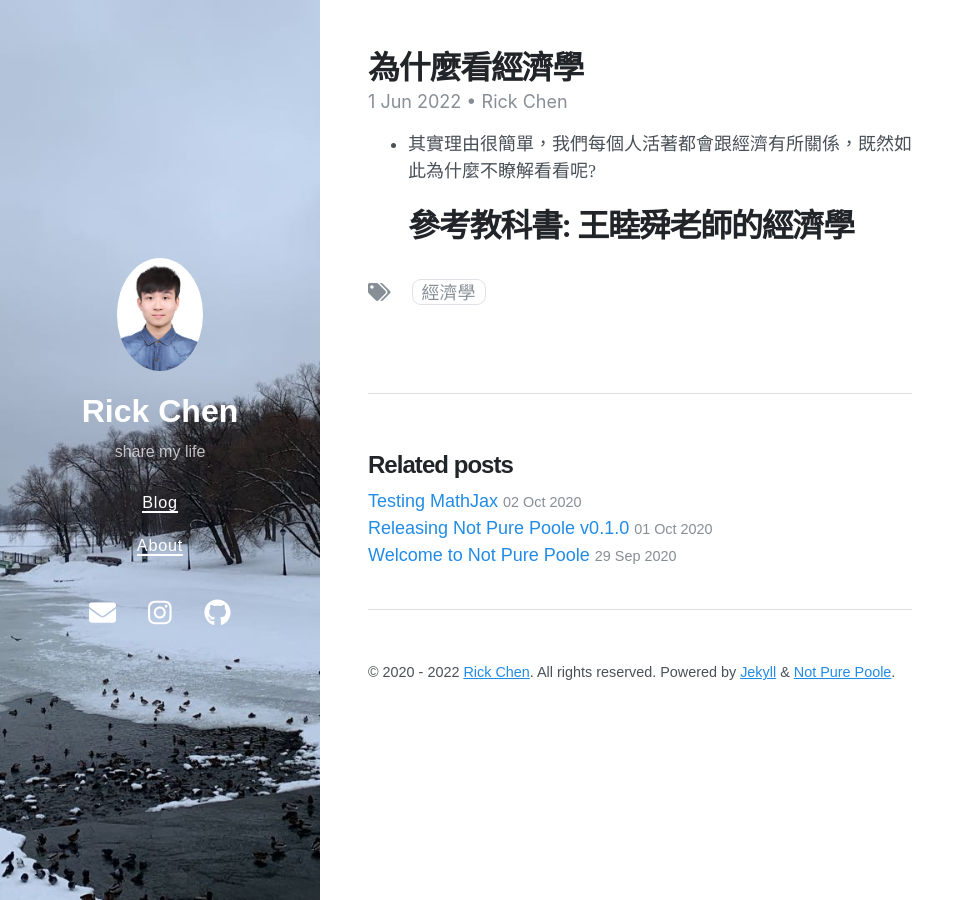
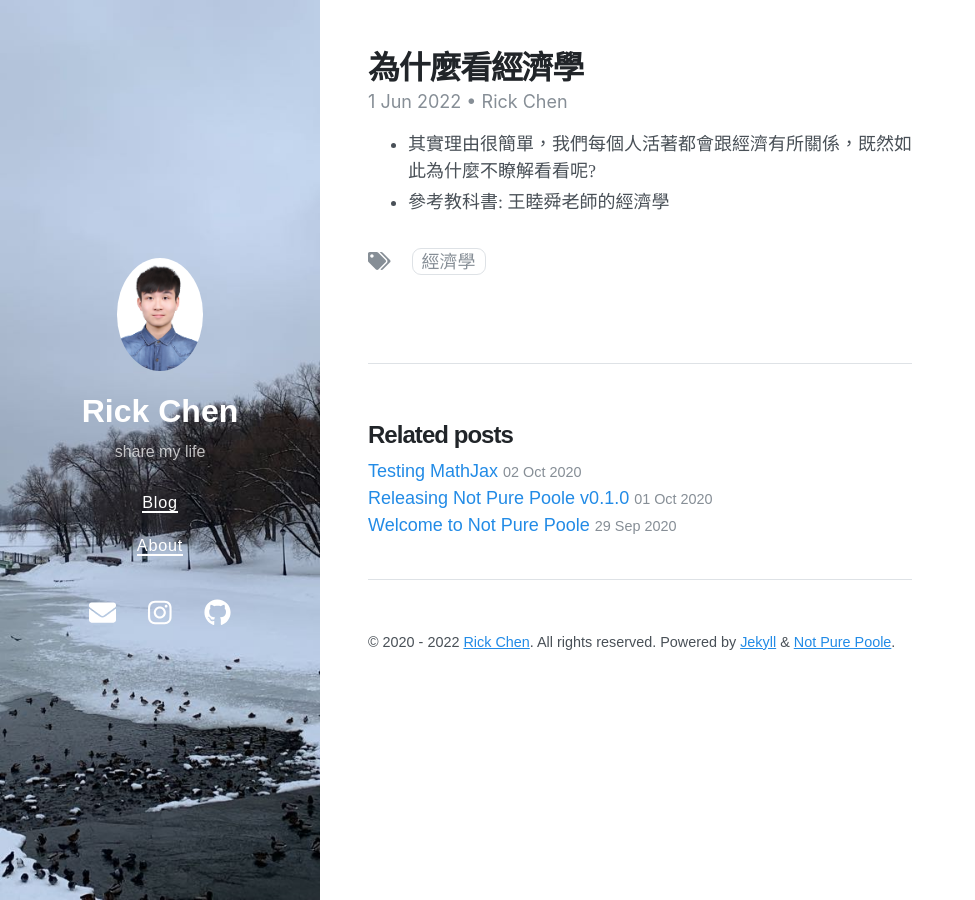
Before and after one commit to jerry940917chen/jerry940917chen.github.io, a Jekyll site: the page built from _posts/2022-06-01-Economics0.md, in a window 1280 px wide. Shown: the whole page, without its empty margins (0-975 px from the left). Built offline with Jekyll 4.4.1, drawn with Linux system fonts in a browser that asks for light colours; nearby versions of some CDN libraries.

```diff
--- a/_posts/2022-06-01-Economics0.md
+++ b/_posts/2022-06-01-Economics0.md
@@ -7,4 +7,4 @@ tags:
 date: 2022-06-01 03:34
 ---
 * 其實理由很簡單，我們每個人活著都會跟經濟有所關係，既然如此為什麼不瞭解看看呢?
-# 參考教科書: 王睦舜老師的經濟學
+* 參考教科書: 王睦舜老師的經濟學
```
